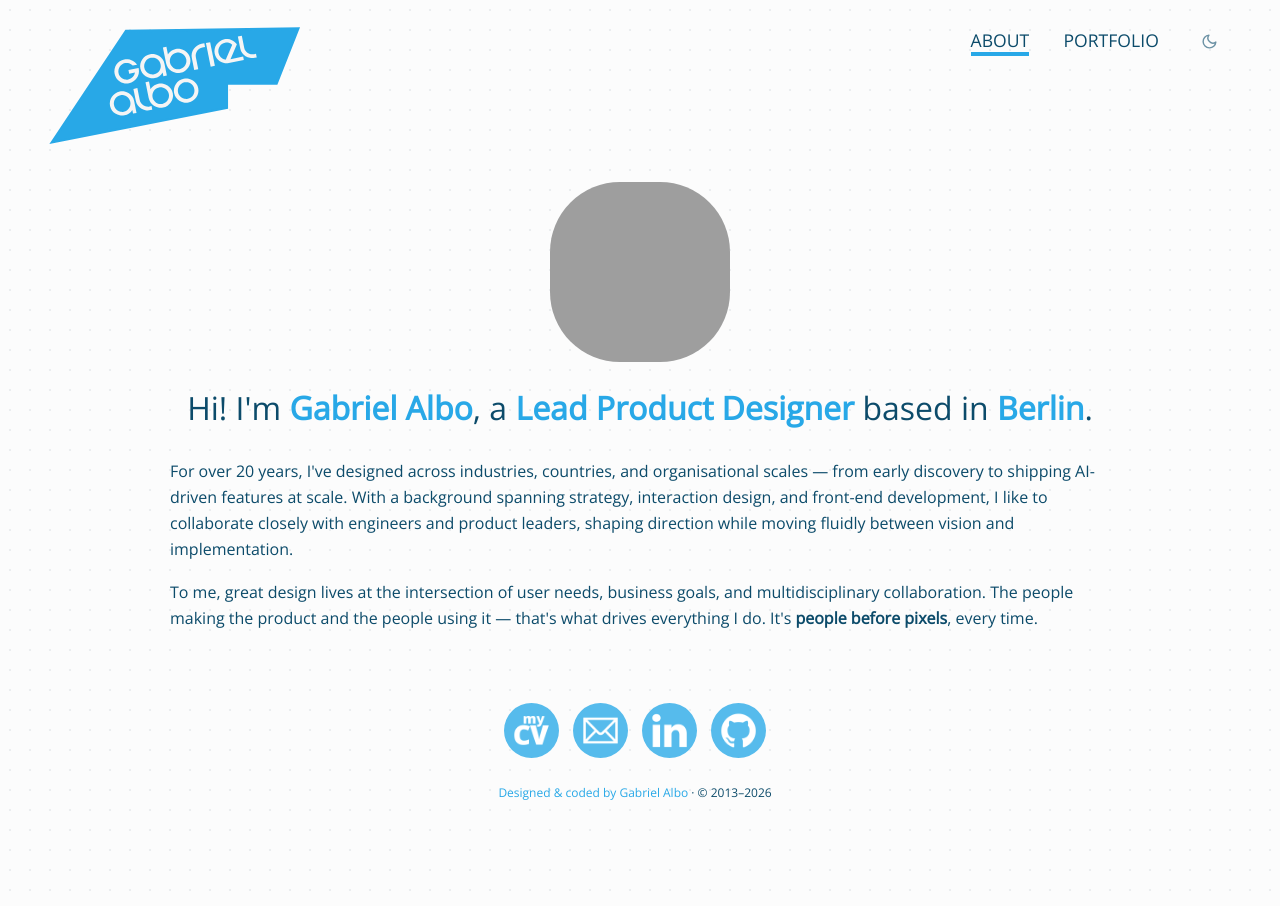
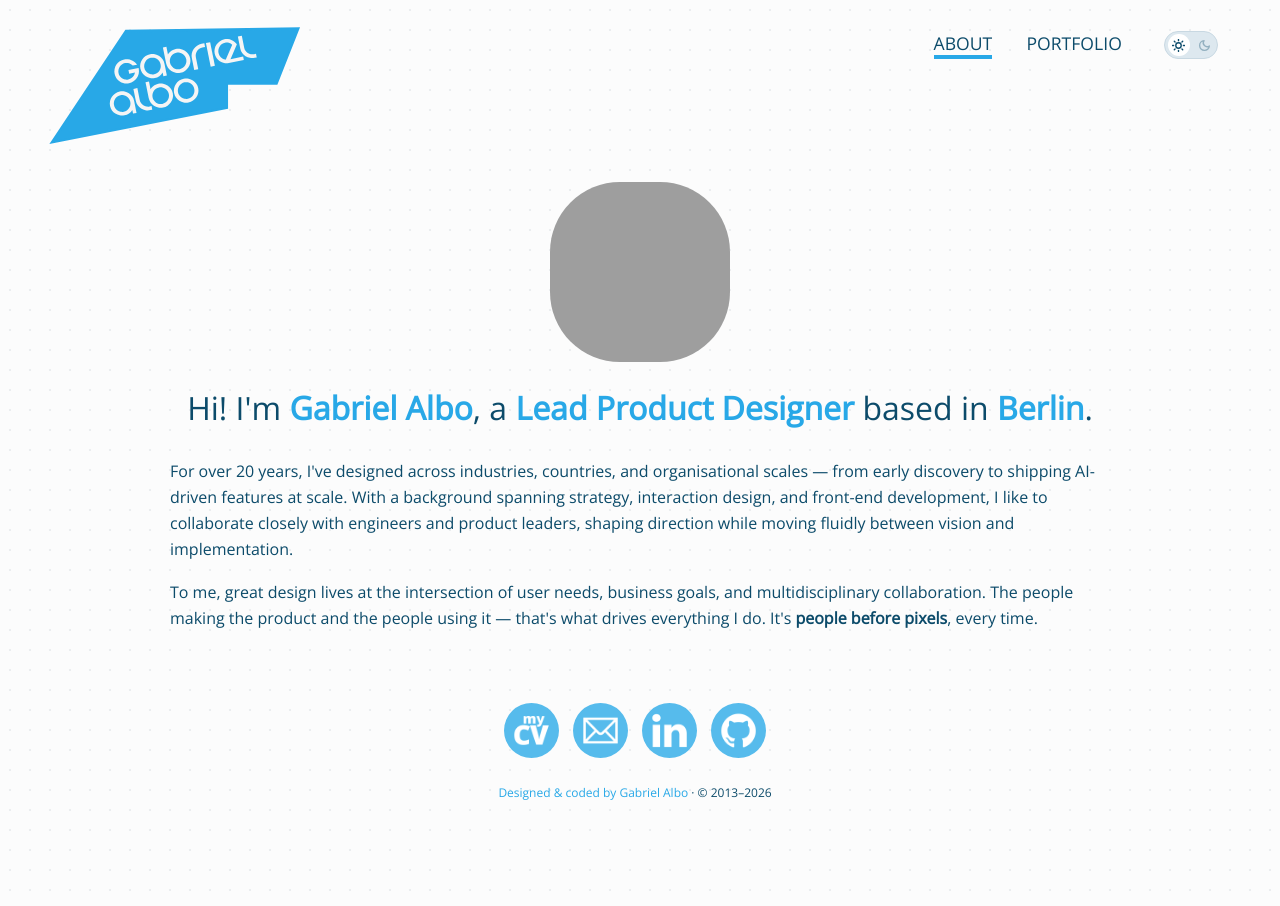
Before and after one commit to albogabriel/gabrielalbo.com, a Jekyll site: the page built from index.html, in a window 1280 px wide. Built offline with Jekyll 4.4.1, drawn with Linux system fonts in a browser that asks for light colours; grey boxes are pictures that could not be loaded.

Commit message:
Making dark mode the default and changing the themes icon style. Adding transition between themes. Also fixed the hero images that were generated as webp files with a white line on their left border.

```diff
--- a/_layouts/default.html
+++ b/_layouts/default.html
@@ -72,9 +72,12 @@
                         {% endif %}
                          >PORTFOLIO</a></li>
                         <li>
-                          <button id="theme-toggle" aria-label="Switch to dark mode" title="Toggle dark mode">
-                            <svg id="icon-moon" xmlns="http://www.w3.org/2000/svg" width="17" height="17" viewBox="0 0 24 24" fill="none" stroke="currentColor" stroke-width="2" stroke-linecap="round" stroke-linejoin="round" aria-hidden="true"><path d="M21 12.79A9 9 0 1 1 11.21 3 7 7 0 0 0 21 12.79z"></path></svg>
-                            <svg id="icon-sun" xmlns="http://www.w3.org/2000/svg" width="17" height="17" viewBox="0 0 24 24" fill="none" stroke="currentColor" stroke-width="2" stroke-linecap="round" stroke-linejoin="round" aria-hidden="true" style="display:none"><circle cx="12" cy="12" r="5"></circle><line x1="12" y1="1" x2="12" y2="3"></line><line x1="12" y1="21" x2="12" y2="23"></line><line x1="4.22" y1="4.22" x2="5.64" y2="5.64"></line><line x1="18.36" y1="18.36" x2="19.78" y2="19.78"></line><line x1="1" y1="12" x2="3" y2="12"></line><line x1="21" y1="12" x2="23" y2="12"></line><line x1="4.22" y1="19.78" x2="5.64" y2="18.36"></line><line x1="18.36" y1="5.64" x2="19.78" y2="4.22"></line></svg>
+                          <button id="theme-toggle" role="switch" aria-checked="false" aria-label="Switch to dark mode">
+                            <span class="tt-thumb"></span>
+                            <span class="tt-icons">
+                              <svg xmlns="http://www.w3.org/2000/svg" width="13" height="13" viewBox="0 0 24 24" fill="none" stroke="currentColor" stroke-width="2.5" stroke-linecap="round" stroke-linejoin="round" aria-hidden="true"><circle cx="12" cy="12" r="5"></circle><line x1="12" y1="1" x2="12" y2="3"></line><line x1="12" y1="21" x2="12" y2="23"></line><line x1="4.22" y1="4.22" x2="5.64" y2="5.64"></line><line x1="18.36" y1="18.36" x2="19.78" y2="19.78"></line><line x1="1" y1="12" x2="3" y2="12"></line><line x1="21" y1="12" x2="23" y2="12"></line><line x1="4.22" y1="19.78" x2="5.64" y2="18.36"></line><line x1="18.36" y1="5.64" x2="19.78" y2="4.22"></line></svg>
+                              <svg xmlns="http://www.w3.org/2000/svg" width="13" height="13" viewBox="0 0 24 24" fill="none" stroke="currentColor" stroke-width="2.5" stroke-linecap="round" stroke-linejoin="round" aria-hidden="true"><path d="M21 12.79A9 9 0 1 1 11.21 3 7 7 0 0 0 21 12.79z"></path></svg>
+                            </span>
                           </button>
                         </li>
                     </ul>
@@ -105,30 +108,29 @@
         <script>
         (function() {
           var btn = document.getElementById('theme-toggle');
-          var iconMoon = document.getElementById('icon-moon');
-          var iconSun = document.getElementById('icon-sun');
 
           function applyTheme(dark) {
             if (dark) {
               document.documentElement.setAttribute('data-theme', 'dark');
-              iconMoon.style.display = 'none';
-              iconSun.style.display = 'block';
+              btn.setAttribute('aria-checked', 'true');
               btn.setAttribute('aria-label', 'Switch to light mode');
             } else {
               document.documentElement.removeAttribute('data-theme');
-              iconMoon.style.display = 'block';
-              iconSun.style.display = 'none';
+              btn.setAttribute('aria-checked', 'false');
               btn.setAttribute('aria-label', 'Switch to dark mode');
             }
           }
 
-          // Sync icon with current theme on load
           applyTheme(document.documentElement.getAttribute('data-theme') === 'dark');
 
           btn.addEventListener('click', function() {
             var isDark = document.documentElement.getAttribute('data-theme') === 'dark';
+            document.documentElement.classList.add('theme-transitioning');
             applyTheme(!isDark);
             try { localStorage.setItem('theme', isDark ? 'light' : 'dark'); } catch(e) {}
+            setTimeout(function() {
+              document.documentElement.classList.remove('theme-transitioning');
+            }, 450);
           });
         })();
         </script>
--- a/_sass/screen.scss
+++ b/_sass/screen.scss
@@ -689,11 +689,15 @@
     background-color: lighten($light-header-background, 10%);
     overflow: hidden;
     align-self: stretch;
-    display: flex;
-    align-items: center;
-    justify-content: center;
+    position: relative;
     min-height: 126px;
     margin: -1.2em 0 -1.8em 0;
+
+    picture {
+      display: block;
+      position: absolute;
+      inset: 0;
+    }
   }
 
   .project-hero-image {
@@ -1033,6 +1037,11 @@
   }
 }
 
+.featured-card picture {
+  display: block;
+  width: 100%;
+}
+
 .featured-card-image {
   width: 100%;
   height: 200px;
@@ -1319,27 +1328,51 @@
 /*****************************************************************************/
 
 #theme-toggle {
-  background: none;
-  border: none;
+  position: relative;
+  display: inline-flex;
+  align-items: center;
+  width: 54px;
+  height: 28px;
+  border-radius: 999px;
+  background: #dde8ef;
+  border: 1px solid #c8d8e2;
   cursor: pointer;
   padding: 0;
   margin: 0 0 0 8px;
-  display: inline-flex;
-  align-items: center;
   vertical-align: middle;
-  color: $darkest-main-color;
-  opacity: 0.6;
-  transition: opacity 0.2s ease, color 0.3s ease;
-  position: relative;
   top: -1px;
-
-  &:hover {
-    opacity: 1;
+  transition: background 0.3s ease, border-color 0.3s ease;
+
+  .tt-thumb {
+    position: absolute;
+    width: 22px;
+    height: 22px;
+    border-radius: 50%;
+    background: white;
+    left: 3px;
+    transition: transform 0.3s cubic-bezier(0.34, 1.56, 0.64, 1), background 0.3s ease;
+    z-index: 1;
+    pointer-events: none;
+  }
+
+  .tt-icons {
+    display: flex;
+    width: 100%;
+    justify-content: space-around;
+    align-items: center;
+    position: relative;
+    z-index: 2;
+    pointer-events: none;
   }
 
   svg {
     display: block;
-  }
+    color: $darkest-main-color;
+    transition: opacity 0.2s ease;
+  }
+
+  svg:first-child { opacity: 1; }
+  svg:last-child  { opacity: 0.35; }
 }
 
 /*****************************************************************************/
@@ -1356,6 +1389,21 @@
 html[data-theme="dark"] {
   background: #0e1923;
   color-scheme: dark;
+}
+
+html.theme-transitioning *:not(.tt-thumb),
+html.theme-transitioning *:not(.tt-thumb)::before,
+html.theme-transitioning *:not(.tt-thumb)::after {
+  transition:
+    background-color 0.4s ease,
+    background 0.4s ease,
+    color 0.3s ease,
+    border-color 0.3s ease,
+    box-shadow 0.3s ease !important;
+}
+
+html.theme-transitioning .tt-thumb {
+  transition: transform 0.4s cubic-bezier(0.34, 1.56, 0.64, 1), background 0.4s ease !important;
 }
 
 [data-theme="dark"] {
@@ -1587,6 +1635,16 @@
   }
 
   #theme-toggle {
-    color: #cce8f6;
-  }
-}
+    background: #1f3d57;
+    border-color: #1f3d57;
+
+    .tt-thumb {
+      transform: translateX(26px);
+      background: #0e1923;
+    }
+
+    svg { color: #cce8f6; }
+    svg:first-child { opacity: 0.35; }
+    svg:last-child  { opacity: 1; }
+  }
+}
```
Also changed, not shown: assets/images/projects/hero-sixt.webp, assets/images/projects/hero-yara.webp.
